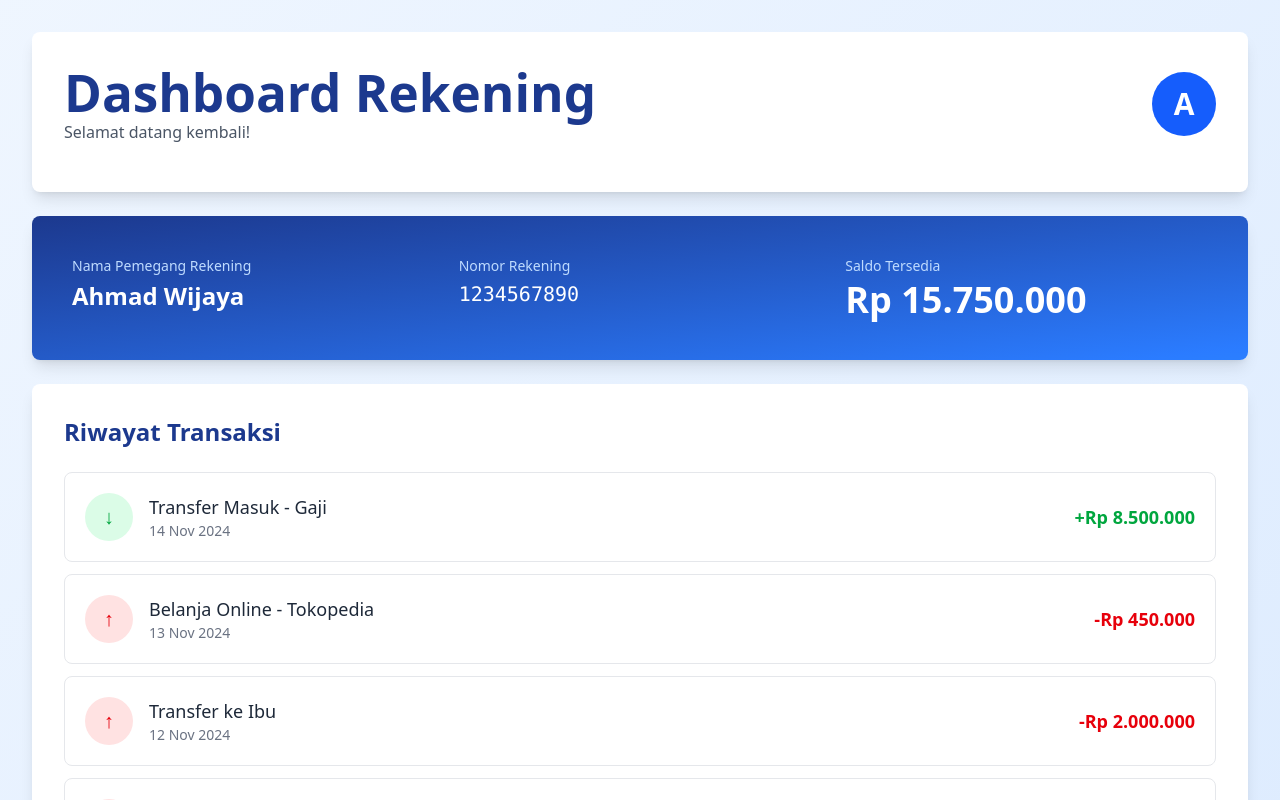
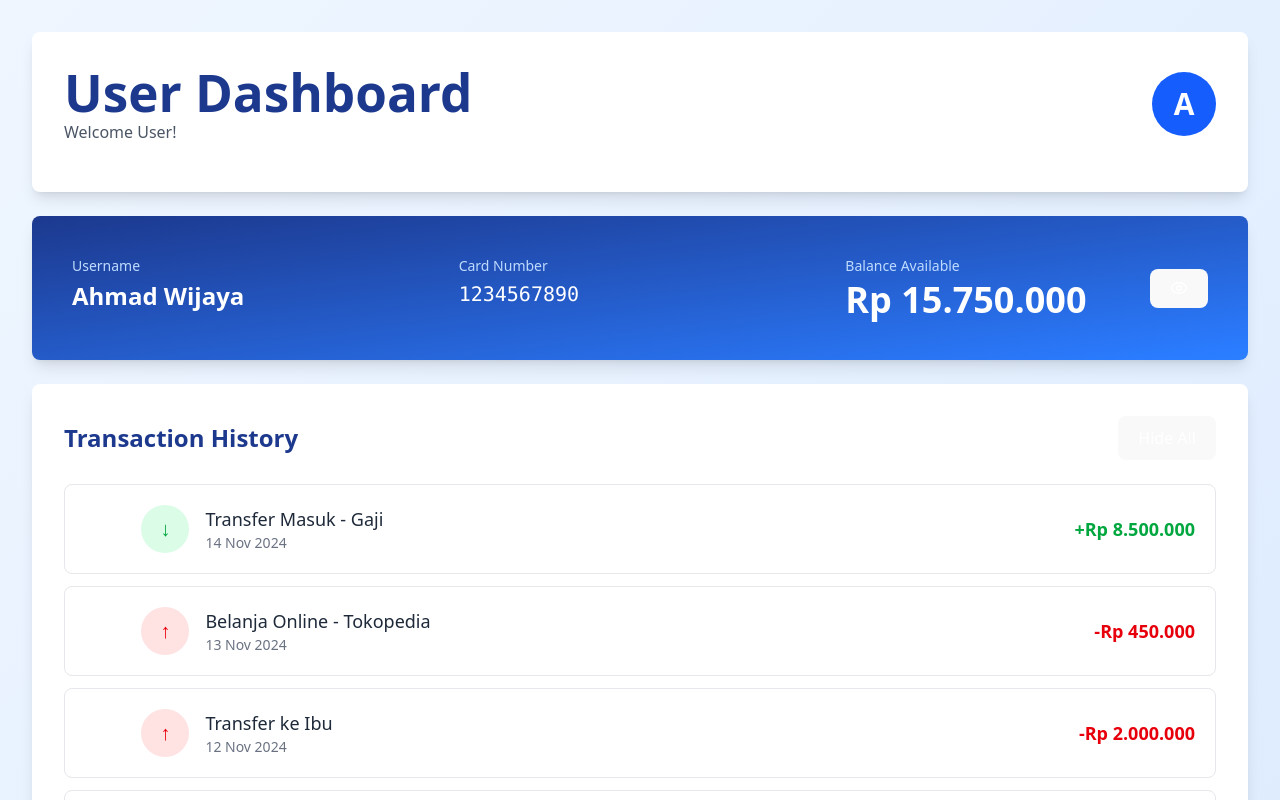
Before and after one commit to radit-dit/Nasabah-Bank, a React (Vite) app in the folder frontend/: page / in a window 1280 px wide. Shown: the top 800 px of the page. Built offline with nearby package versions, Linux system fonts and the light colour scheme.

Commit message:
tampilan nasabah

```diff
--- a/frontend/src/App.jsx
+++ b/frontend/src/App.jsx
@@ -1,4 +1,5 @@
 import React, { useState } from 'react';
+import { Eye, EyeOff } from "lucide-react";
 
 export default function BankAccountDashboard() {
   const [accountData] = useState({
@@ -15,6 +16,10 @@ export default function BankAccountDashboard() {
       { id: 7, date: "2024-11-08", description: "Transfer Masuk", amount: 1200000, type: "credit" },
     ]
   });
+
+  const [hiddenTransactions, setHiddenTransactions] = useState(new Set());
+  const [showAllTransactions, setShowAllTransactions] = useState(true);
+  const [isBalanceHidden, setIsBalanceHidden] = useState(false);
 
   const formatCurrency = (amount) => {
     return new Intl.NumberFormat('id-ID', {
@@ -33,6 +38,40 @@ export default function BankAccountDashboard() {
     });
   };
 
+  const toggleTransactionVisibility = (transactionId) => {
+    setHiddenTransactions(prev => {
+      const newHidden = new Set(prev);
+      if (newHidden.has(transactionId)) {
+        newHidden.delete(transactionId);
+      } else {
+        newHidden.add(transactionId);
+      }
+      return newHidden;
+    });
+  };
+
+  const toggleAllTransactions = () => {
+    if (showAllTransactions) {
+      // Hide all transactions
+      const allIds = new Set(accountData.transactions.map(t => t.id));
+      setHiddenTransactions(allIds);
+    } else {
+      // Show all transactions
+      setHiddenTransactions(new Set());
+    }
+    setShowAllTransactions(!showAllTransactions);
+  };
+
+  const toggleBalanceVisibility = () => {
+    setIsBalanceHidden(!isBalanceHidden);
+  };
+
+  const visibleTransactions = accountData.transactions.filter(
+    transaction => !hiddenTransactions.has(transaction.id)
+  );
+
+  const displayBalance = isBalanceHidden ? '*******' : formatCurrency(accountData.balance);
+
   return (
     <div className="min-h-screen bg-gradient-to-br from-blue-50 to-blue-100 p-4 md:p-6 lg:p-8">
       <div className="max-w-7xl mx-auto h-full">
@@ -40,8 +79,8 @@ export default function BankAccountDashboard() {
         <div className="bg-white rounded-lg shadow-lg p-4 md:p-6 lg:p-8 mb-4 md:mb-6">
           <div className="flex items-center justify-between mb-4">
             <div>
-              <h1 className="text-xl md:text-2xl lg:text-3xl font-bold text-blue-900">Dashboard Rekening</h1>
-              <p className="text-sm md:text-base text-gray-600">Selamat datang kembali!</p>
+              <h1 className="text-xl md:text-2xl lg:text-3xl font-bold text-blue-900">User Dashboard</h1>
+              <p className="text-sm md:text-base text-gray-600">Welcome User!</p>
             </div>
             <div className="w-12 h-12 md:w-14 md:h-14 lg:w-16 lg:h-16 bg-blue-600 rounded-full flex items-center justify-center">
               <span className="text-white text-xl md:text-2xl lg:text-3xl font-bold">
@@ -55,31 +94,66 @@ export default function BankAccountDashboard() {
         <div className="bg-gradient-to-br from-blue-900 to-blue-500 rounded-lg shadow-lg p-6 md:p-8 lg:p-10 mb-4 md:mb-6 text-white">
           <div className="grid md:grid-cols-3 gap-4 md:gap-6">
             <div>
-              <p className="text-blue-200 text-xs md:text-sm mb-1">Nama Pemegang Rekening</p>
+              <p className="text-blue-200 text-xs md:text-sm mb-1">Username</p>
               <p className="text-lg md:text-xl lg:text-2xl font-semibold">{accountData.name}</p>
             </div>
             <div>
-              <p className="text-blue-200 text-xs md:text-sm mb-1">Nomor Rekening</p>
+              <p className="text-blue-200 text-xs md:text-sm mb-1">Card Number</p>
               <p className="text-base md:text-lg lg:text-xl font-mono">{accountData.accountNumber}</p>
             </div>
+            <div className="relative">
+              <div className="flex items-center justify-between">
                 <div>
-              <p className="text-blue-200 text-xs md:text-sm mb-1">Saldo Tersedia</p>
-              <p className="text-2xl md:text-3xl lg:text-4xl font-bold">{formatCurrency(accountData.balance)}</p>
+                  <p className="text-blue-200 text-xs md:text-sm mb-1">Balance Available</p>
+                  <p className="text-2xl md:text-3xl lg:text-4xl font-bold">{displayBalance}</p>
+                </div>
+                <button
+                  onClick={toggleBalanceVisibility}
+                  className="ml-4 p-2 bg-blue-700 bg-opacity-50 rounded-lg hover:bg-opacity-70 transition-all"
+                  title={isBalanceHidden ? "Show Balance" : "Hide Balance"}
+                >
+                  <span className="text-white text-sm">
+                    {isBalanceHidden ? <EyeOff size={18} /> : <Eye size={18} />}
+                  </span>
+                </button>
+              </div>
             </div>
           </div>
         </div>
 
         {/* Transaction History */}
         <div className="bg-white rounded-lg shadow-lg p-4 md:p-6 lg:p-8">
-          <h2 className="text-lg md:text-xl lg:text-2xl font-bold text-blue-900 mb-4 md:mb-6">Riwayat Transaksi</h2>
+          <div className="flex items-center justify-between mb-4 md:mb-6">
+            <h2 className="text-lg md:text-xl lg:text-2xl font-bold text-blue-900">Transaction History</h2>
+            <button
+              onClick={toggleAllTransactions}
+              className="px-3 py-2 bg-blue-500 text-white text-xs md:text-sm rounded-lg hover:bg-blue-600 transition-colors"
+            >
+              {showAllTransactions ? 'Hide All' : 'Show All'}
+            </button>
+          </div>
+
+          {visibleTransactions.length === 0 ? (
+            <div className="text-center py-8 text-gray-500">
+              <p>No transactions to display</p>
+              <p className="text-sm mt-2">Click "Show All" to view your transaction history</p>
+            </div>
+          ) : (
             <div className="space-y-2 md:space-y-3">
-            {accountData.transactions.map((transaction) => (
+              {visibleTransactions.map((transaction) => (
                 <div
                   key={transaction.id}
-                className="flex items-center justify-between p-3 md:p-4 lg:p-5 border border-gray-200 rounded-lg hover:bg-blue-50 transition-colors"
+                  className="flex items-center justify-between p-3 md:p-4 lg:p-5 border border-gray-200 rounded-lg hover:bg-blue-50 transition-colors group"
                 >
                   <div className="flex items-center space-x-3 md:space-x-4 flex-1 min-w-0">
-                  <div className={`w-8 h-8 md:w-10 md:h-10 lg:w-12 lg:h-12 rounded-full flex items-center justify-center flex-shrink-0 ${
+                    <button
+                      onClick={() => toggleTransactionVisibility(transaction.id)}
+                      className="w-6 h-6 md:w-7 md:h-7 flex items-center justify-center bg-gray-200 rounded-md hover:bg-gray-300 transition-colors opacity-0 group-hover:opacity-100"
+                      title="Hide transaction"
+                    >
+                      <span className="text-xs text-white">−</span>
+                    </button>
+                    <div className={`w-8 h-8 md:w-10 md:h-10 lg:w-12 lg:h-12 rounded-full flex items-center justify-center ${
                       transaction.type === 'credit' ? 'bg-green-100' : 'bg-red-100'
                     }`}>
                       <span className={`text-base md:text-lg lg:text-xl ${
@@ -93,7 +167,7 @@ export default function BankAccountDashboard() {
                       <p className="text-xs md:text-sm text-gray-500">{formatDate(transaction.date)}</p>
                     </div>
                   </div>
-                <div className={`text-sm md:text-base lg:text-lg font-semibold ml-2 flex-shrink-0 ${
+                  <div className={`text-sm md:text-base lg:text-lg font-semibold ml-2 ${
                     transaction.type === 'credit' ? 'text-green-600' : 'text-red-600'
                   }`}>
                     {transaction.type === 'credit' ? '+' : ''}{formatCurrency(transaction.amount)}
@@ -101,6 +175,24 @@ export default function BankAccountDashboard() {
                 </div>
               ))}
             </div>
+          )}
+
+          {/* Hidden Transactions Counter */}
+          {hiddenTransactions.size > 0 && (
+            <div className="mt-4 p-3 bg-gray-100 rounded-lg">
+              <div className="flex items-center justify-between">
+                <p className="text-sm text-gray-300">
+                  {hiddenTransactions.size} transaction{hiddenTransactions.size > 1 ? 's' : ''} hidden
+                </p>
+                <button
+                  onClick={() => setHiddenTransactions(new Set())}
+                  className="text-white text-sm hover:text-gray-200 transition-colors"
+                >
+                  Show All
+                </button>
+              </div>
+            </div>
+          )}
         </div>
       </div>
     </div>
--- a/frontend/src/index.css
+++ b/frontend/src/index.css
@@ -7,7 +7,7 @@
   font-weight: 400;
 
   color-scheme: light dark;
-  color: rgba(255, 255, 255, 0.87);
+  color: rgba(0, 0, 0, 0.87);
   background-color: #242424;
 
   font-synthesis: none;
@@ -32,12 +32,13 @@ h1 {
 
 button {
   border-radius: 8px;
+  color: #ffffff;
   border: 1px solid transparent;
   padding: 0.6em 1.2em;
   font-size: 1em;
   font-weight: 500;
   font-family: inherit;
-  background-color: #1a1a1a;
+  background-color: #0040e2;
   cursor: pointer;
   transition: border-color 0.25s;
 }
```
Lines whose indentation alone changed are shown as unchanged.
